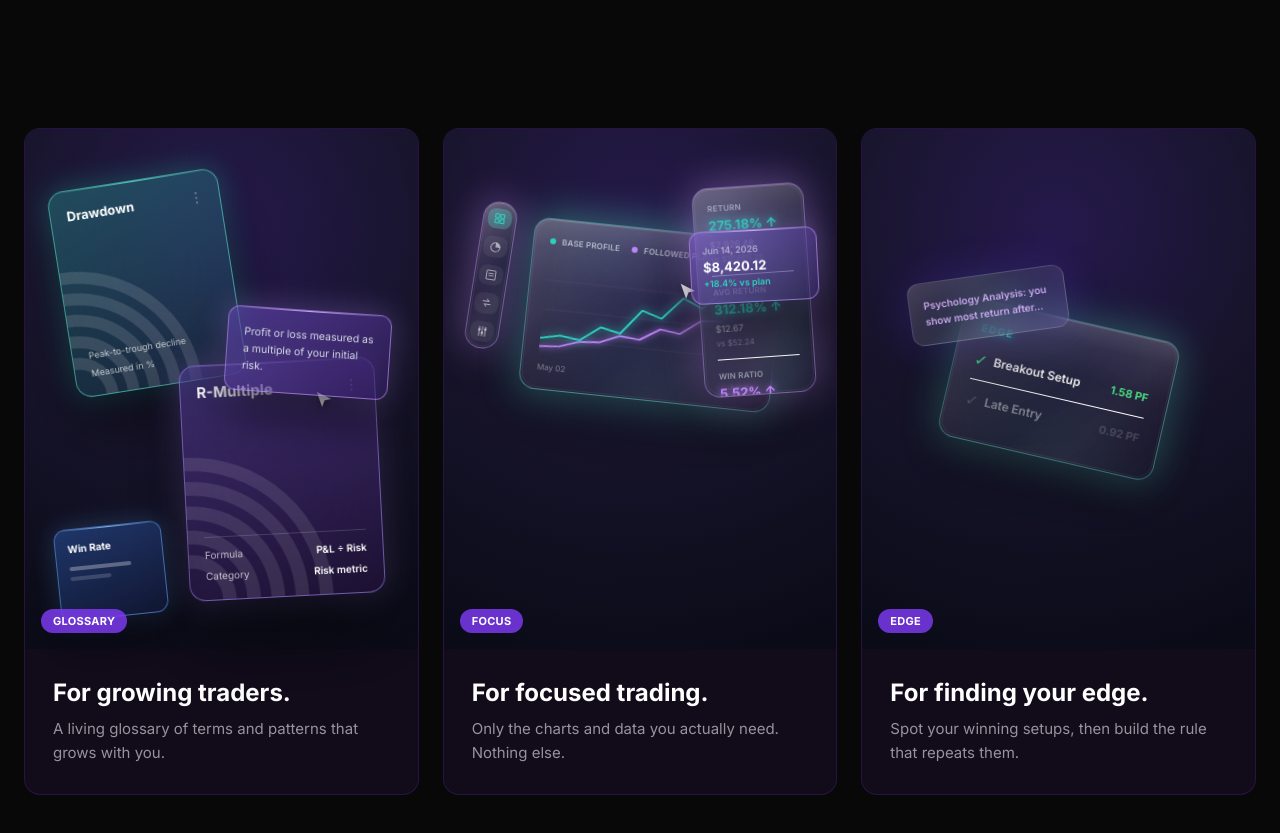
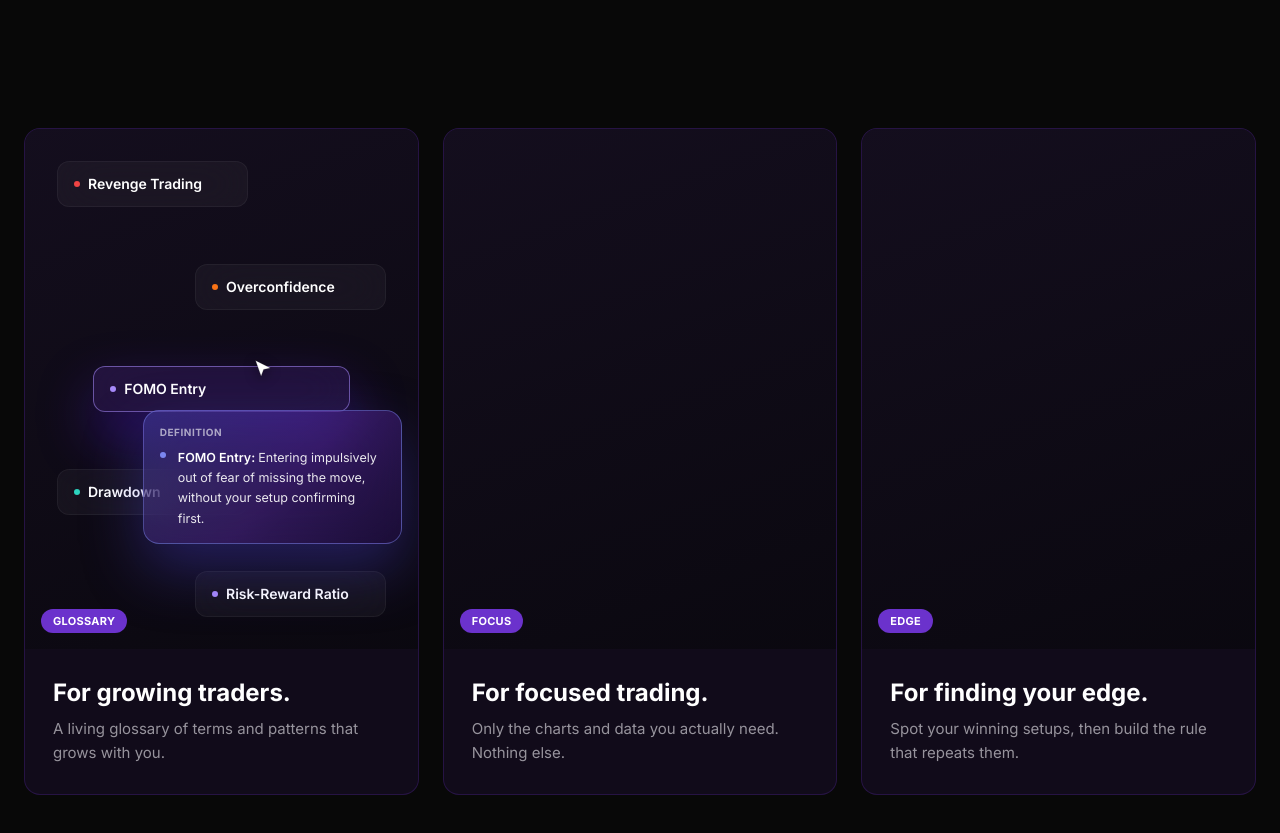
Before and after one commit to indro-labs/Indro-invest-landingpage, a Next.js app in the folder frontend/: page / in a window 1280 px wide. Shown: the part 960-1793 px from the top of the page. Built offline with nearby package versions, Linux system fonts and the light colour scheme.

Commit message:
added first card

```diff
--- a/frontend/app/page.tsx
+++ b/frontend/app/page.tsx
@@ -267,152 +267,75 @@ function GlassPanel({
   );
 }
 
+const GLOSSARY_TERMS = [
+  { term: "Revenge Trading", color: "var(--bad)" },
+  { term: "Overconfidence", color: "var(--info)" },
+  { term: "FOMO Entry", color: "var(--accent-light)", active: true },
+  { term: "Drawdown", color: "#2dd4bf" },
+  { term: "Risk-Reward Ratio", color: "var(--accent-light)" },
+];
+
 const OUR_EDGE = [
   {
     label: "GLOSSARY",
     heading: "For growing traders.",
     body: "A living glossary of terms and patterns that grows with you.",
     mockup: (
-      <div
-        className="absolute inset-0 p-8"
-        style={{
-          background: `
-            radial-gradient(
-              circle at 50% 20%,
-              rgba(108,71,255,0.22) 0%,
-              rgba(30,27,60,0.55) 45%,
-              rgba(9,11,23,0.85) 100%
-            )
-          `,
-        }}
-      >
-        <div className="relative h-full w-full">
-          {/* back card — Drawdown */}
-          <div
-            className="absolute overflow-hidden rounded-2xl backdrop-blur-2xl"
-            style={{
-              left: 4,
-              top: 18,
-              width: 172,
-              height: 208,
-              transform: "rotate(-9deg)",
-              background: "linear-gradient(160deg, rgba(45,212,191,0.28) 0%, rgba(15,118,110,0.16) 100%)",
-              border: "1px solid rgba(94,234,212,0.55)",
-              boxShadow: "0 25px 55px rgba(0,0,0,0.55), 0 0 30px rgba(45,212,191,0.35)",
-            }}
-          >
+      <div className="absolute inset-0 p-6 sm:p-8">
+        <div className="flex h-full flex-col justify-between">
+          {GLOSSARY_TERMS.map((t, i) => (
             <div
-              className="pointer-events-none absolute inset-x-0 top-0 h-px"
-              style={{ background: "linear-gradient(90deg, transparent, rgba(94,234,212,0.8), transparent)" }}
-            />
-            <ArcPattern stroke="rgba(255,255,255,0.22)" />
-            <div className="relative z-[1] flex h-full flex-col p-4">
-              <div className="mb-auto flex items-start justify-between">
-                <span className="text-[13px] font-bold text-white">Drawdown</span>
-                <span className="text-sm" style={{ color: "rgba(255,255,255,0.45)" }}>
-                  ⋮
-                </span>
-              </div>
-              <div className="flex flex-col gap-1 text-[9px]" style={{ color: "rgba(255,255,255,0.7)" }}>
-                <div>Peak-to-trough decline</div>
-                <div>Measured in %</div>
-              </div>
-            </div>
-          </div>
-
-          {/* front / base card — R-Multiple (hovered) */}
-          <div
-            className="absolute overflow-hidden rounded-2xl backdrop-blur-2xl"
-            style={{
-              right: 6,
-              bottom: 20,
-              width: 196,
-              height: 236,
-              transform: "rotate(-3deg)",
-              background: "linear-gradient(160deg, rgba(139,92,246,0.32) 0%, rgba(88,28,135,0.2) 100%)",
-              border: "1px solid rgba(167,139,250,0.55)",
-              boxShadow: "0 32px 70px rgba(0,0,0,0.6), 0 0 34px rgba(167,139,250,0.32)",
-            }}
-          >
-            <div
-              className="pointer-events-none absolute inset-x-0 top-0 h-px"
-              style={{ background: "linear-gradient(90deg, transparent, rgba(196,148,249,0.85), transparent)" }}
-            />
-            <ArcPattern stroke="rgba(255,255,255,0.18)" />
-            <div className="relative z-[1] flex h-full flex-col p-4">
-              <div className="mb-auto flex items-start justify-between">
-                <span className="text-[15px] font-bold text-white">R-Multiple</span>
-                <span className="text-sm" style={{ color: "rgba(255,255,255,0.45)" }}>
-                  ⋮
-                </span>
-              </div>
+              key={t.term}
+              className={`flex ${i === 0 || i === 3 ? "justify-start" : i === 2 ? "justify-center" : "justify-end"}`}
+            >
               <div
-                className="flex flex-col gap-1.5 border-t pt-2.5 text-[10px]"
-                style={{ borderColor: "rgba(255,255,255,0.15)", color: "rgba(255,255,255,0.7)" }}
+                className="rounded-xl px-4 py-3 backdrop-blur-xl"
+                style={{
+                  width: t.active ? "78%" : "58%",
+                  border: t.active ? "1px solid rgba(167,139,250,0.55)" : "1px solid var(--line-soft)",
+                  background: t.active ? "rgba(124,58,237,0.18)" : "rgba(255,255,255,0.04)",
+                  boxShadow: t.active ? "0 25px 55px rgba(88,28,235,0.4)" : "none",
+                }}
               >
-                <div className="flex items-center justify-between">
-                  <span>Formula</span>
-                  <span className="font-semibold text-white">P&amp;L ÷ Risk</span>
-                </div>
-                <div className="flex items-center justify-between">
-                  <span>Category</span>
-                  <span className="font-semibold text-white">Risk metric</span>
+                <div className="flex items-center gap-2">
+                  <span className="h-1.5 w-1.5 shrink-0 rounded-full" style={{ background: t.color }} />
+                  <span className="text-[13px] font-semibold text-white sm:text-sm">{t.term}</span>
                 </div>
               </div>
             </div>
-          </div>
+          ))}
+        </div>
 
-          {/* small extra card — Win Rate */}
-          <div
-            className="absolute overflow-hidden rounded-xl p-3 backdrop-blur-2xl"
-            style={{
-              left: 0,
-              bottom: 0,
-              width: 108,
-              height: 92,
-              transform: "rotate(-6deg)",
-              background: "linear-gradient(160deg, rgba(59,130,246,0.34) 0%, rgba(30,58,138,0.2) 100%)",
-              border: "1px solid rgba(96,165,250,0.55)",
-              boxShadow: "0 18px 40px rgba(0,0,0,0.5), 0 0 26px rgba(96,165,250,0.3)",
-            }}
-          >
-            <div
-              className="pointer-events-none absolute inset-x-0 top-0 h-px"
-              style={{ background: "linear-gradient(90deg, transparent, rgba(147,197,253,0.85), transparent)" }}
-            />
-            <div className="text-[10px] font-bold text-white">Win Rate</div>
-            <div className="mt-2.5 flex flex-col gap-1.5">
-              <div className="h-1 w-3/4 rounded-full" style={{ background: "rgba(255,255,255,0.3)" }} />
-              <div className="h-1 w-1/2 rounded-full" style={{ background: "rgba(255,255,255,0.16)" }} />
-            </div>
-          </div>
+        {/* cursor hovering the center card */}
+        <svg
+          className="pointer-events-none absolute z-[2]"
+          style={{ left: "58%", top: "44%", filter: "drop-shadow(0 3px 6px rgba(0,0,0,0.6))" }}
+          width="20"
+          height="20"
+          viewBox="0 0 16 16"
+          fill="none"
+        >
+          <path d="M2 2L14 8L8.5 9.2L6.5 14.5L2 2Z" fill="white" stroke="rgba(0,0,0,0.35)" strokeWidth="0.5" />
+        </svg>
 
-          {/* cursor hovering over the base card */}
-          <div className="absolute z-[2]" style={{ right: 52, bottom: 208 }}>
-            <svg width="20" height="20" viewBox="0 0 16 16" fill="none" style={{ filter: "drop-shadow(0 2px 4px rgba(0,0,0,0.6))" }}>
-              <path d="M2 2L14 8L8.5 9.2L6.5 14.5L2 2Z" fill="white" stroke="rgba(0,0,0,0.35)" strokeWidth="0.5" />
-            </svg>
-          </div>
-
-          {/* hover popup — definition */}
-          <div
-            className="absolute z-[2] overflow-hidden rounded-xl p-4 backdrop-blur-2xl"
-            style={{
-              right: -4,
-              bottom: 222,
-              width: 164,
-              transform: "rotate(4deg)",
-              background: "linear-gradient(160deg, rgba(139,92,246,0.4) 0%, rgba(49,20,110,0.28) 100%)",
-              border: "1px solid rgba(196,148,249,0.6)",
-              boxShadow: "0 22px 48px rgba(0,0,0,0.6), 0 0 32px rgba(167,139,250,0.4)",
-            }}
-          >
-            <div
-              className="pointer-events-none absolute inset-x-0 top-0 h-px"
-              style={{ background: "linear-gradient(90deg, transparent, rgba(216,180,254,0.9), transparent)" }}
-            />
-            <p className="relative text-[10.5px] leading-relaxed" style={{ color: "rgba(226,232,240,0.92)" }}>
-              Profit or loss measured as a multiple of your initial risk.
+        {/* AI-feedback-style definition popup */}
+        <div
+          className="absolute z-[1] rounded-2xl px-4 py-3.5 backdrop-blur-xl"
+          style={{
+            right: "4%",
+            top: "54%",
+            width: "66%",
+            border: "1px solid rgba(129,140,248,0.45)",
+            background: "linear-gradient(135deg, rgba(99,102,241,0.3) 0%, rgba(124,58,237,0.32) 55%, rgba(49,20,110,0.4) 100%)",
+            boxShadow: "0 25px 60px rgba(79,70,229,0.35)",
+          }}
+        >
+          <div className="mb-2 text-[10px] font-bold uppercase tracking-wider text-white/60">Definition</div>
+          <div className="flex gap-3">
+            <span className="mt-1 h-1.5 w-1.5 shrink-0 rounded-full" style={{ background: "rgba(129,140,248,0.95)" }} />
+            <p className="text-[12.5px] leading-relaxed text-white/90">
+              <span className="font-semibold text-white">FOMO Entry: </span>
+              Entering impulsively out of fear of missing the move, without your setup confirming first.
             </p>
           </div>
         </div>
@@ -903,7 +826,7 @@ export default function Home() {
 
 
           <div className="grid grid-cols-1 gap-6 sm:grid-cols-3">
-            {OUR_EDGE.map((f) => (
+            {OUR_EDGE.map((f, i) => (
               <div
                 key={f.label}
                 className="flex flex-col overflow-hidden rounded-2xl"
@@ -913,7 +836,7 @@ export default function Home() {
                   className="relative h-[420px] sm:h-[520px]"
                   style={{ background: "linear-gradient(160deg, rgba(20,14,30,0.95) 0%, rgba(10,8,15,0.95) 100%)" }}
                 >
-                  {f.mockup}
+                  {i === 0 && f.mockup}
                   <span
                     className="absolute bottom-4 left-4 rounded-full px-3 py-1 text-[11px] font-bold tracking-wide text-white"
                     style={{ background: "rgba(124,58,237,0.85)" }}
```
